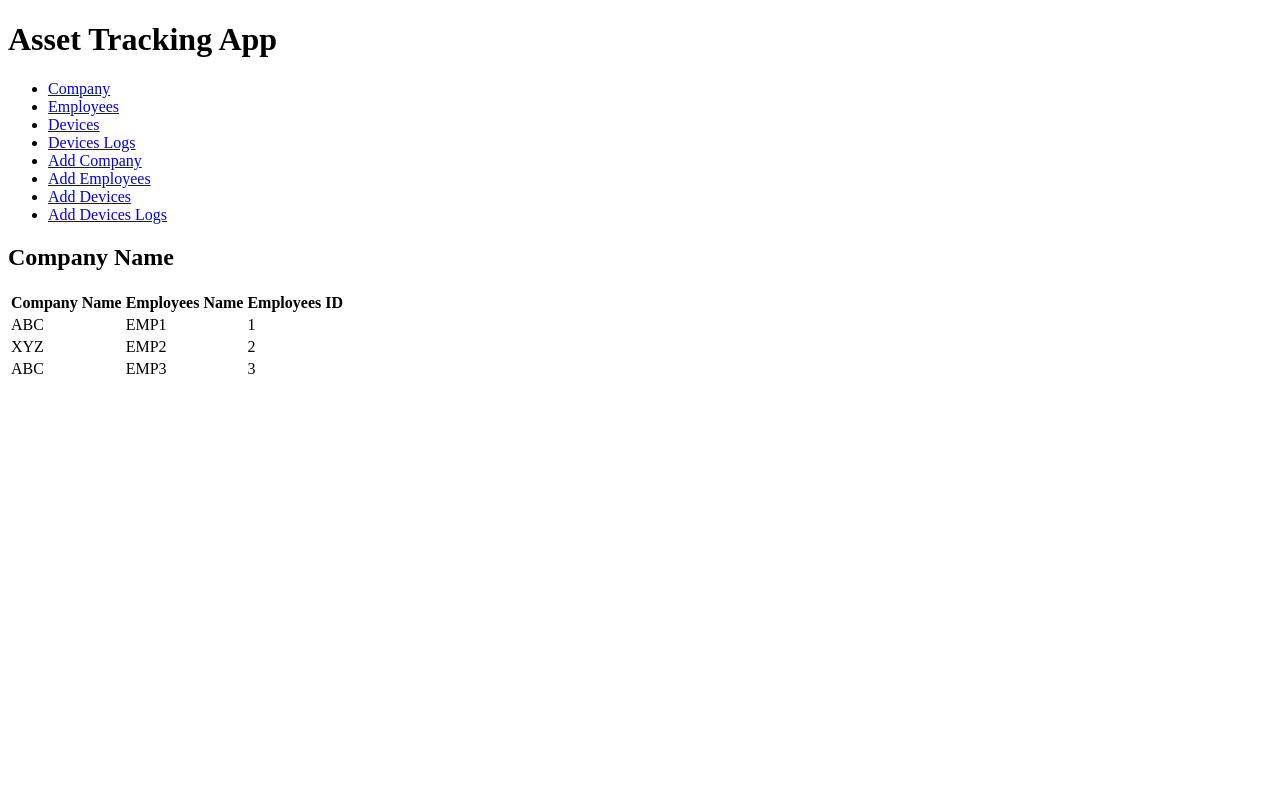
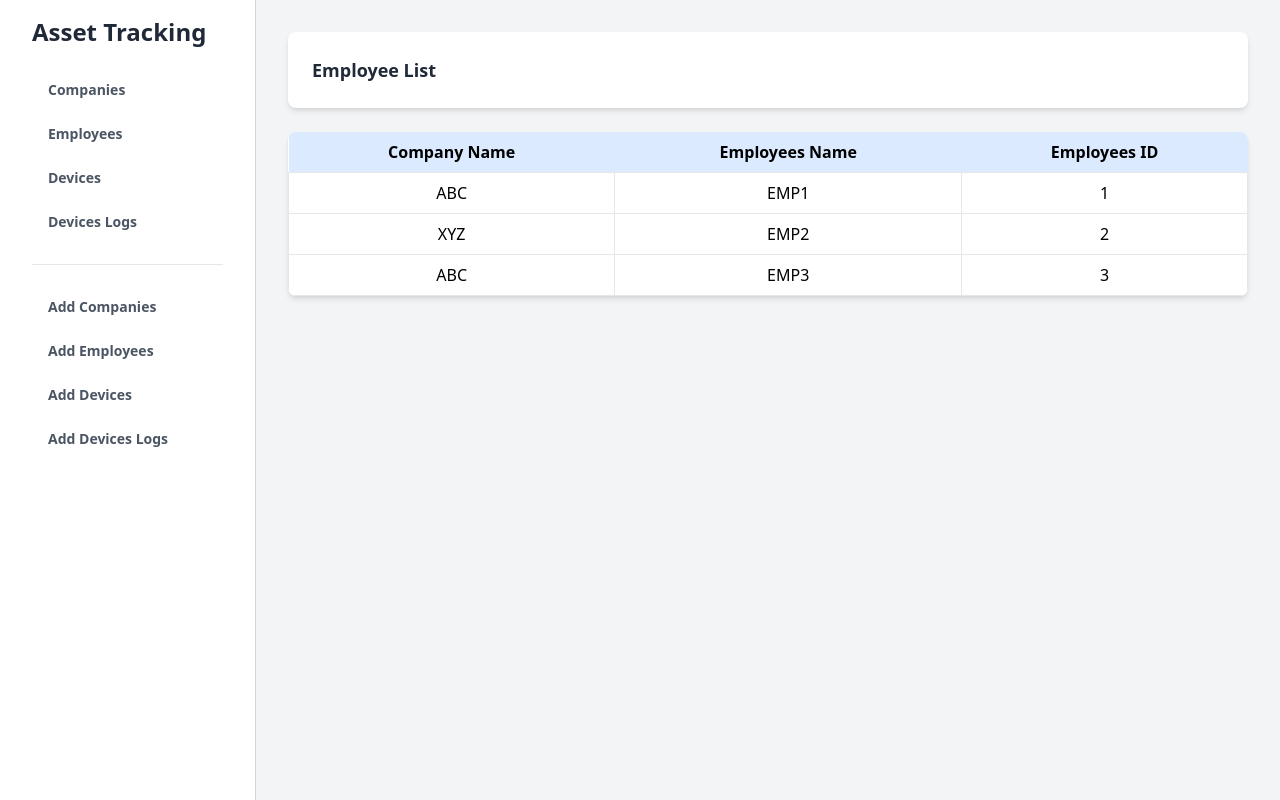
Before and after one commit to navilur/asset_tracking, a Django app: page /employees_list/ in a window 1280 px wide. Run offline with Django 4.2, Linux system fonts and the light colour scheme; data comes from the database, SQL or seed files in the repository.

Commit message:
Update employees_list.html

```diff
--- a/asset_manager/templates/employees_list.html
+++ b/asset_manager/templates/employees_list.html
@@ -1,48 +1,23 @@
-<!DOCTYPE html>
-<html lang="en">
-  <head>
-    <meta charset="UTF-8" />
-    <meta name="viewport" content="width=device-width, initial-scale=1.0" />
-    <title>{% block title %}Asset Tracking App{% endblock %}</title>
-  </head>
-
-  <body>
-    <header>
-      <h1>Asset Tracking App</h1>
-      <nav>
-        <ul>
-          <li><a href="{% url 'company_list' %}">Company</a></li>
-          <li><a href="{% url 'employees_list' %}">Employees</a></li>
-          <li><a href="{% url 'devices_list' %}">Devices</a></li>
-          <li><a href="{% url 'deviceslogs_list' %}">Devices Logs</a></li>
-          <li><a href="{% url 'add_company' %}">Add Company</a></li>
-          <li><a href="{% url 'add_employees' %}">Add Employees</a></li>
-          <li><a href="{% url 'add_devices' %}">Add Devices</a></li>
-          <li><a href="{% url 'add_deviceslogs' %}">Add Devices Logs</a></li>
-        </ul>
-      </nav>
-    </header>
-
-    <main>
-      <h2>Company Name</h2>
-      <table>
+{% extends 'base.html' %}{% block title %} Employee List - Asset Tracking App
+{%endblock %}{% block page_name %} Employee List {%endblock %}{%block content %}
+<div class="bg-white shadow-md rounded-lg overflow-x-auto">
+  <table class="w-full table-auto">
     <thead>
-          <tr>
-            <th>Company Name</th>
-            <th>Employees Name</th>
-            <th>Employees ID</th
+      <tr class="bg-blue-100">
+        <th class="px-4 py-2">Company Name</th>
+        <th class="px-4 py-2">Employees Name</th>
+        <th class="px-4 py-2">Employees ID</th>
       </tr>
     </thead>
     <tbody>
       {% for employees in employee %}
-          <tr>
-            <td>{{ employees.company.name }}</td>
-            <td>{{ employees.name }}</td>
-            <td>{{ employees.id }}</td>
+      <tr class="text-center">
+        <td class="border px-4 py-2">{{ employees.company.name }}</td>
+        <td class="border px-4 py-2">{{ employees.name }}</td>
+        <td class="border px-4 py-2">{{ employees.id }}</td>
       </tr>
       {% endfor %}
     </tbody>
   </table>
-    </main>
-  </body>
-</html>
+</div>
+{%endblock %}
```
Lines whose indentation alone changed are shown as unchanged.
